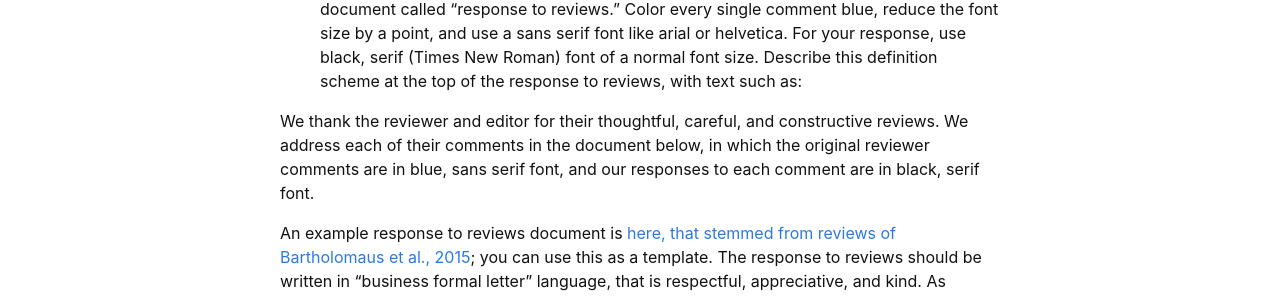
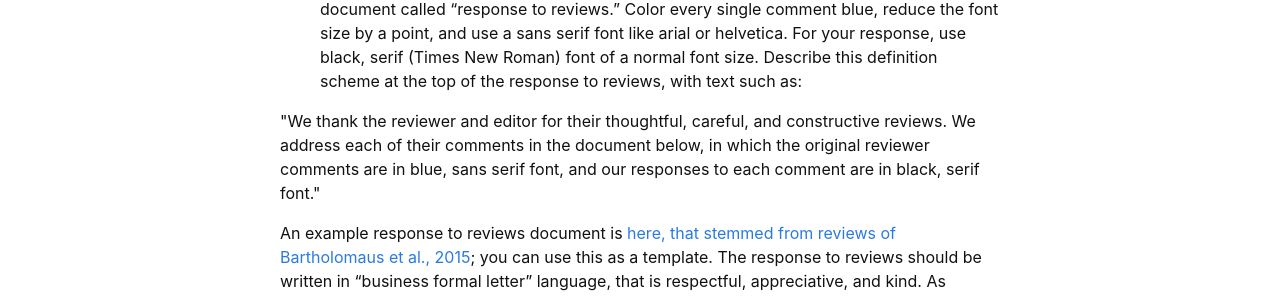
Before and after one commit to yoramterleth/uiglaciology, a Jekyll site: the page built from content/5-Publishing.md, in a window 1280 px wide. Shown: the part 814-1110 px from the top of the page. Built offline with Jekyll 4.4.1, drawn with Linux system fonts in a browser that asks for light colours.

Commit message:
Update 5-Publishing.md

```diff
--- a/content/5-Publishing.md
+++ b/content/5-Publishing.md
@@ -24,7 +24,7 @@ We do great work in our lab group, and we expect to have that work published dur
 - [ ]  Copy all of the comments from the editors and three reviewers into a single word document called “response to reviews."  Color every single comment blue, reduce the font size by a point, and use a sans serif font like arial or helvetica.  For your response, use black, serif (Times New Roman) font of a normal font size.  Describe this definition scheme at the top of the response to reviews, with text such as:
 
 <blockquote><p>
-We thank the reviewer and editor for their thoughtful, careful, and constructive reviews.  We address each of their comments in the document below, in which the original reviewer comments are in blue, sans serif font, and our responses to each comment are in black, serif font.
+"We thank the reviewer and editor for their thoughtful, careful, and constructive reviews.  We address each of their comments in the document below, in which the original reviewer comments are in blue, sans serif font, and our responses to each comment are in black, serif font."
 </p></blockquote>
 
    An example response to reviews document is [here, that stemmed from reviews of Bartholomaus et al., 2015](../content/files/Response_to_reviews.docx); you can use this as a template.  The response to reviews should be written in "business formal letter" language, that is respectful, appreciative, and kind.  As though you are applying for a job.  Even nasty, hard-to-deal-with comments should be responded to with, "The reviewer raises an important and thoughtful point, and we thank the reviewer for their critique.  In response to this point we have ..."
```
